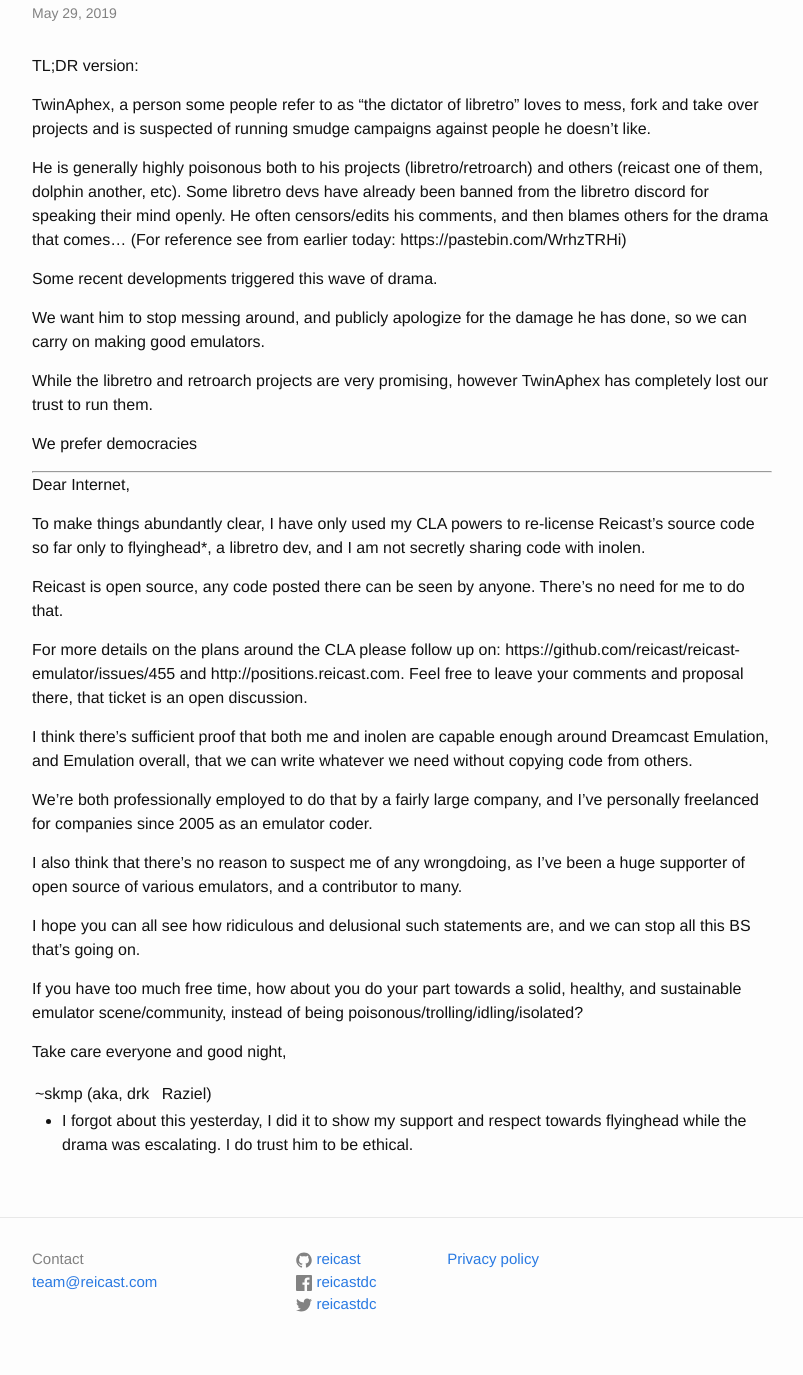
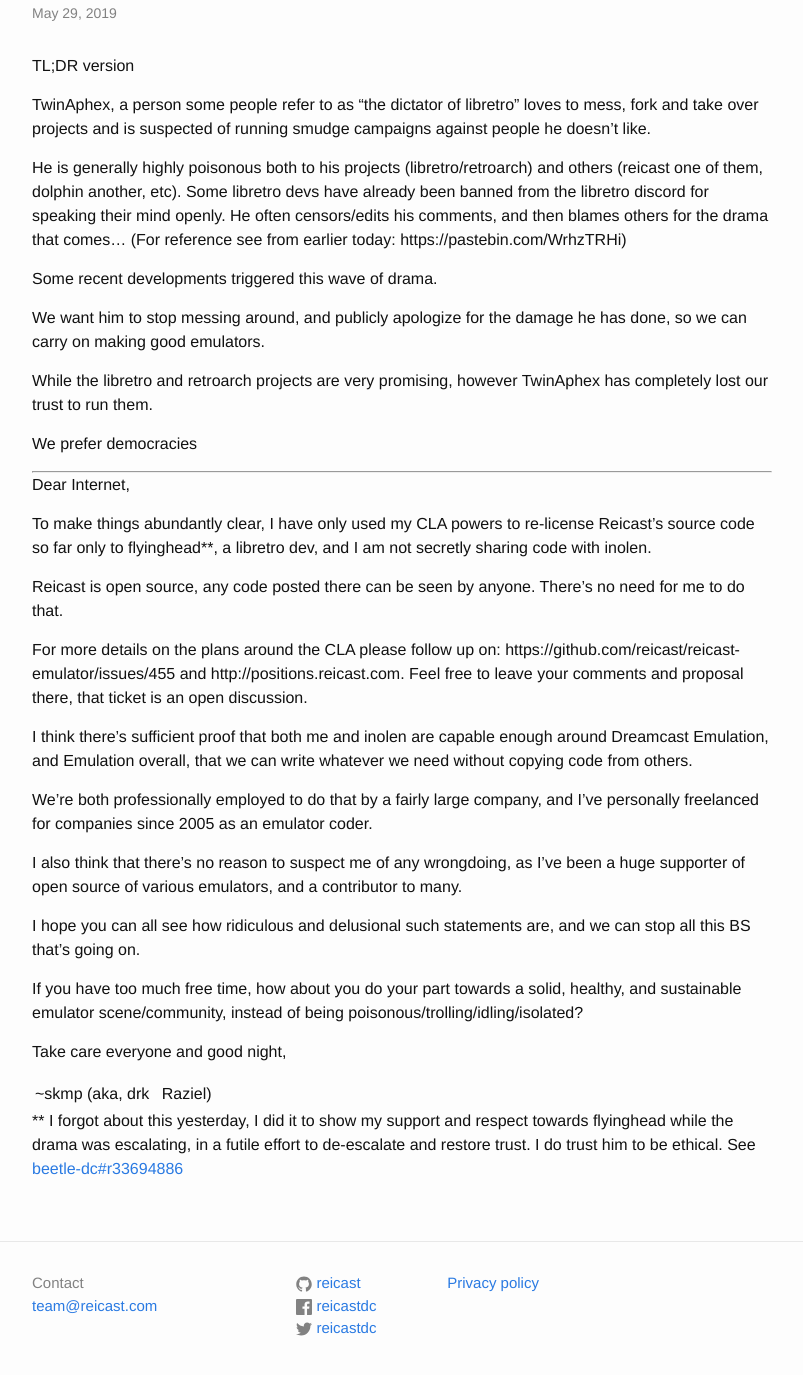
Before and after one commit to skmp/reicast.com, a Jekyll site: the page built from _posts/2019-05-30-lets-create-a-healthy-community.md, in a window 1280 px wide and 1400 px high, scrolled down 302 px. Shown: the top 1375 px of the window, without its empty margins (238-1041 px from the left). Built offline with Jekyll 4.4.1, drawn with Linux system fonts in a browser that asks for light colours; a script that is not in the unit is left out; comment, search, counter and statistics services are not loaded.

Commit message:
Update 2019-05-30-lets-create-a-healthy-community.md
(formatting and rewording)

```diff
--- a/_posts/2019-05-30-lets-create-a-healthy-community.md
+++ b/_posts/2019-05-30-lets-create-a-healthy-community.md
@@ -4,7 +4,7 @@
 date:   2019-05-30 0:13:37 +0100
 categories: psa emudrama
 ---
-TL;DR version:
+TL;DR version
 
 TwinAphex, a person some people refer to as "the dictator of libretro" loves to mess, fork and take over projects and is suspected of running smudge campaigns against people he doesn't like.
 
@@ -23,7 +23,7 @@
 
 Dear Internet,
 
-To make things abundantly clear, I have only used my CLA powers to re-license Reicast's source code so far only to flyinghead*, a libretro dev, and I am not secretly sharing code with inolen.
+To make things abundantly clear, I have only used my CLA powers to re-license Reicast's source code so far only to flyinghead**, a libretro dev, and I am not secretly sharing code with inolen.
 
 Reicast is open source, any code posted there can be seen by anyone. There's no need for me to do that.
 
@@ -43,4 +43,4 @@
 
 ~skmp (aka, drk||Raziel)
 
-* I forgot about this yesterday, I did it to show my support and respect towards flyinghead while the drama was escalating. I do trust him to be ethical.
+** I forgot about this yesterday, I did it to show my support and respect towards flyinghead while the drama was escalating, in a futile effort to de-escalate and restore trust. I do trust him to be ethical. See [beetle-dc#r33694886](https://github.com/libretro/beetle-dc/commit/9d0847c33bfa460621ea3311e416b25a300f062d#r33694886)
```
